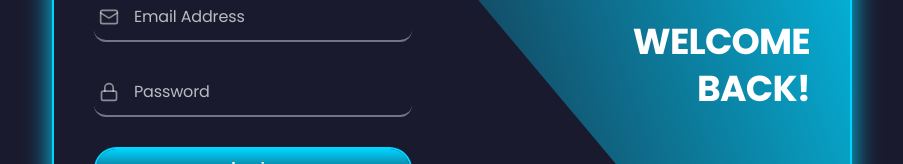
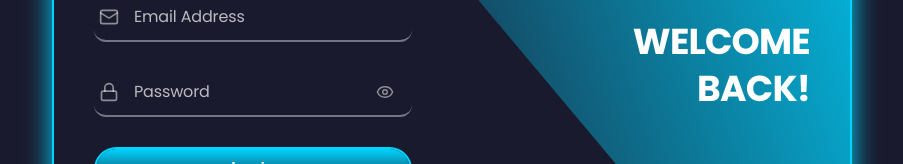
Before and after one commit to adit-panchal/Verity_The_Chatbot, a React (Vite) app in the folder frontend/: page /login in a window 1280 px wide. Shown: the part 304-468 px from the top of the page, without its empty margins (188-1091 px from the left). Built offline with nearby package versions, Linux system fonts and the light colour scheme; no server answers.

Commit message:
Configure Supabase integration, Vercel API serverless routes, and show/hide password feature

```diff
--- a/frontend/src/pages/Login.jsx
+++ b/frontend/src/pages/Login.jsx
@@ -3,7 +3,7 @@ import { Link, useNavigate, useLocation } from "react-router-dom";
 import { authService } from "../services/api";
 import { useAuth } from "../context/AuthContext";
 import { useLanguage } from "../context/LanguageContext";
-import { User, Mail, Lock, AlertCircle } from "lucide-react";
+import { User, Mail, Lock, AlertCircle, Eye, EyeOff } from "lucide-react";
 import "../styles/AuthScreen.css";
 
 const Login = () => {
@@ -28,6 +28,10 @@ const Login = () => {
   });
   const [registerError, setRegisterError] = useState("");
   const [registerLoading, setRegisterLoading] = useState(false);
+
+  // Password visibility states
+  const [showLoginPassword, setShowLoginPassword] = useState(false);
+  const [showRegisterPassword, setShowRegisterPassword] = useState(false);
 
   useEffect(() => {
     // Check if we should start in signup mode
@@ -126,7 +130,7 @@ const Login = () => {
 
             <div className="field-wrapper slide-element">
               <input
-                type="password"
+                type={showLoginPassword ? "text" : "password"}
                 required
                 value={loginData.password}
                 onChange={(e) =>
@@ -135,6 +139,14 @@ const Login = () => {
               />
               <label>{t("password")}</label>
               <Lock className="input-icon" size={20} />
+              <button
+                type="button"
+                className="toggle-password-button"
+                onClick={() => setShowLoginPassword(!showLoginPassword)}
+                aria-label={showLoginPassword ? "Hide password" : "Show password"}
+              >
+                {showLoginPassword ? <EyeOff size={18} /> : <Eye size={18} />}
+              </button>
             </div>
 
             <div className="field-wrapper slide-element">
@@ -209,7 +221,7 @@ const Login = () => {
 
             <div className="field-wrapper slide-element">
               <input
-                type="password"
+                type={showRegisterPassword ? "text" : "password"}
                 required
                 value={registerData.password}
                 onChange={(e) =>
@@ -218,6 +230,14 @@ const Login = () => {
               />
               <label>{t("password")}</label>
               <Lock className="input-icon" size={20} />
+              <button
+                type="button"
+                className="toggle-password-button"
+                onClick={() => setShowRegisterPassword(!showRegisterPassword)}
+                aria-label={showRegisterPassword ? "Hide password" : "Show password"}
+              >
+                {showRegisterPassword ? <EyeOff size={18} /> : <Eye size={18} />}
+              </button>
             </div>
 
             <div className="field-wrapper slide-element">
--- a/frontend/src/services/api.js
+++ b/frontend/src/services/api.js
@@ -1,7 +1,7 @@
 import axios from "axios";
 
-// Use environment variable for API URL, fallback to relative path for production
-const API_URL = import.meta.env.VITE_API_URL || "";
+// Use environment variable for API URL, fallback to relative path /api for production on Vercel
+const API_URL = import.meta.env.VITE_API_URL;
 const FULL_API_URL = API_URL ? `${API_URL}/api` : "/api";
 
 console.log("[API] Using API URL:", FULL_API_URL);
--- a/frontend/src/styles/AuthScreen.css
+++ b/frontend/src/styles/AuthScreen.css
@@ -234,6 +234,28 @@
 .field-wrapper input:valid ~ .input-icon {
   color: #00d4ff;
 }
+
+.toggle-password-button {
+  position: absolute;
+  top: 50%;
+  right: 5px;
+  transform: translateY(-50%);
+  background: transparent;
+  border: none;
+  color: rgba(255, 255, 255, 0.5);
+  cursor: pointer;
+  display: flex;
+  align-items: center;
+  justify-content: center;
+  padding: 4px;
+  transition: all 0.3s ease;
+  z-index: 10;
+}
+
+.toggle-password-button:hover {
+  color: #00d4ff;
+}
+
 
 .submit-button {
   position: relative;
```
Also changed, not shown: 2 other files (tests, documents, lock files or other folders).
